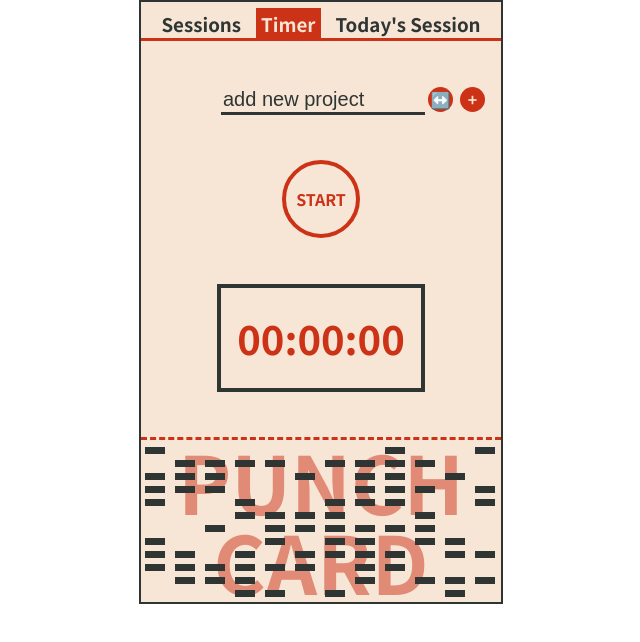
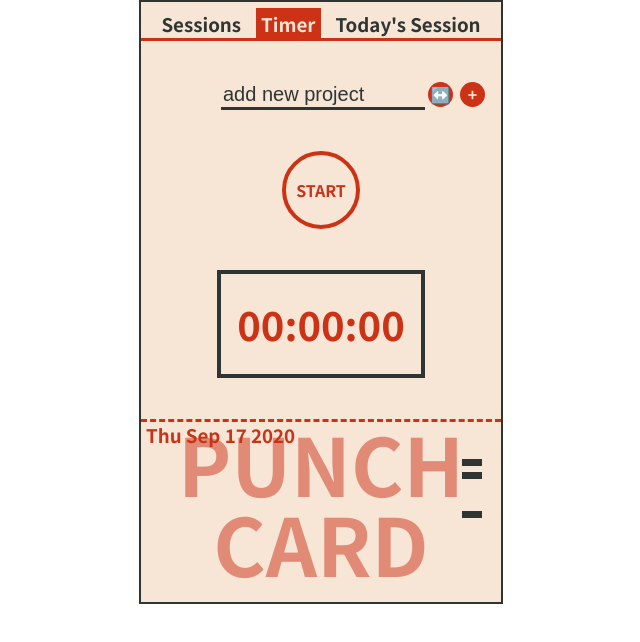
Before and after one commit to ZenVega/punchcard-app, a React (Create React App) app: page / in a window 1280 px wide. Shown: the top 642 px of the page, without its empty margins (319-959 px from the left). Built offline with nearby package versions, Linux system fonts and the light colour scheme.

Commit message:
punch holes are matching to working sessions

```diff
--- a/src/App.css
+++ b/src/App.css
@@ -35,12 +35,12 @@
 }
 
 .main-area{
-  height:66%;
+  height:63%;
   background-color: var(--main-bg-color);
 }
 
 .punch-area{
-  height:27%;
+  height:30%;
   background-color: var(--main-bg-color);
   color: var(--text-color-light);
 }
--- a/src/components/puncharea-components/DailyCard.js
+++ b/src/components/puncharea-components/DailyCard.js
@@ -1,25 +1,54 @@
 import React from 'react';
+import { useSelector } from 'react-redux';
 import './PunchArea.css'
 import PunchedHole from './PunchedHole';
 
 const DailyCard = (props) => {
-  let dailyOrder = [];
-  for(let i=0; i < 288 ; i++){
-    let digit = Math.round(Math.random()*1)
-    dailyOrder.push(digit)
-  };
+
+  const card = useSelector(state => state.data.dailyCards[props.id]);
+  const allSessions = useSelector(state => state.data.sessions);
+  let dailySequence = [];
+
+  const generatePunchArray = () => {
+    //generate fragments for that day
+    const start = card.start;
+    for (let i = 1; i <= 288; i++){
+      dailySequence.push(start+ i*300000)
+    }
+
+    const sessionIDs = card.sessionsThatDay;
+    let sessions = [];
+    if(sessionIDs){sessionIDs.map(id => sessions.push(allSessions[id]))}
+    const fragmentsPerSession = sessions.map(session => Math.floor(session.duration/300000))
+
+    let indexesOfDailySequence = [];
+    sessions.map(session => {
+      return indexesOfDailySequence.push(dailySequence.findIndex(timeStamp => {return timeStamp > session.start})-1)
+    })
+
+    indexesOfDailySequence.map((indexofDS, index) => {
+      for(let i=0; i<=fragmentsPerSession[index]; i++){
+        dailySequence.splice(indexofDS, 0,0)
+      }
+      dailySequence.splice(-fragmentsPerSession,fragmentsPerSession)
+    })
+  }
 
 
+generatePunchArray()
   return(
+    <div className="daily-card">
+      <h3 className="date-tag">{card.date}</h3>
       <div className="daily-punch">
-      {dailyOrder.map((digit, index) => {
-        if(digit === 1){
+        {dailySequence.map((digit, index) => {
+          if(digit === 0){
             return <PunchedHole key={index} status="punched-hole-active"/>
           } else {
             return <PunchedHole key={index} status="punched-hole"/>
           }
         })}
       </div>
+    </div>
   )
 }
 
--- a/src/components/puncharea-components/PunchArea.css
+++ b/src/components/puncharea-components/PunchArea.css
@@ -34,6 +34,9 @@
   z-index:2;
 }
 
+.daily-card{
+  text-align: left;
+}
 .daily-punch{
   height:156px;
   min-width:var(--app-width-x2);
@@ -41,6 +44,8 @@
   flex-direction: column;
   flex-wrap: wrap;
   z-index:2;
+/*   position: relative;
+  left: -30%; */
 }
 
 .punched-hole-active{
@@ -54,5 +59,10 @@
   width:20px;
   height:7px;
   margin:3px 4px;
+}
 
+.date-tag{
+  margin: -5px 0 -5px 5px;
+  width: 50%;
+  color: var(--extra-color);
 }
--- a/src/components/puncharea-components/PunchCardWrapper.js
+++ b/src/components/puncharea-components/PunchCardWrapper.js
@@ -54,7 +54,7 @@ const PunchCardWrapper = () => {
       {cardsLoaded && cardsLoaded.map( (card, index) => (
       <DailyCard
         key = {index}
-        data = {card}/>
+        id = {card}/>
       ))}
       <ActivePunchCard/>
     </div>
--- a/src/reducers/dataReducers.js
+++ b/src/reducers/dataReducers.js
@@ -115,7 +115,15 @@ const sessionsInitialState = {
     end: 1600436914813,
     duration: 3281
   },
-  sessionIDs:['1600334008461', '1600334209606', '1600335210849','1600335626162','1600337504577','1600338516253', '1600431988059', '1600436911532']
+  '1600524017985':
+  {
+    project: "43635sdf7ghsdesdfsfsd",
+    start: 1600524017985,
+    date: "2020-09-19",
+    end: 1600524022239,
+    duration: 4254
+  },
+  sessionIDs:['1600334008461', '1600334209606', '1600335210849','1600335626162','1600337504577','1600338516253', '1600431988059', '1600436911532', '1600524017985']
 }
 
 
@@ -151,21 +159,21 @@ export const sessions = (state = sessionsInitialState, action) => {
 }
 
 const dailyCardsInitialState = {
-  '20200914':
+  '20200917':
   {
     start: 1600293600000,
     end: 1600379999999,
     date: "Thu Sep 17 2020",
-    sessionsthatDay:[ "1600334008461", "1600334209606", "1600335210849" ],
+    sessionsThatDay:[ "1600334008461", "1600334209606", "1600335210849" ],
   },
-  '20200913':
+  '20200916':
   {
     start: 1600207200000,
     end: 1600293599999,
     date: "Wed Sep 16 2020",
-    sessionsthatDay:[],
+    sessionsThatDay:[],
   },
-  cardIDs:['20200914','20200913']
+  cardIDs:['20200917','20200916']
 }
 
 export const dailyCards = (state = dailyCardsInitialState, action) => {
```
Lines whose indentation alone changed are shown as unchanged.
